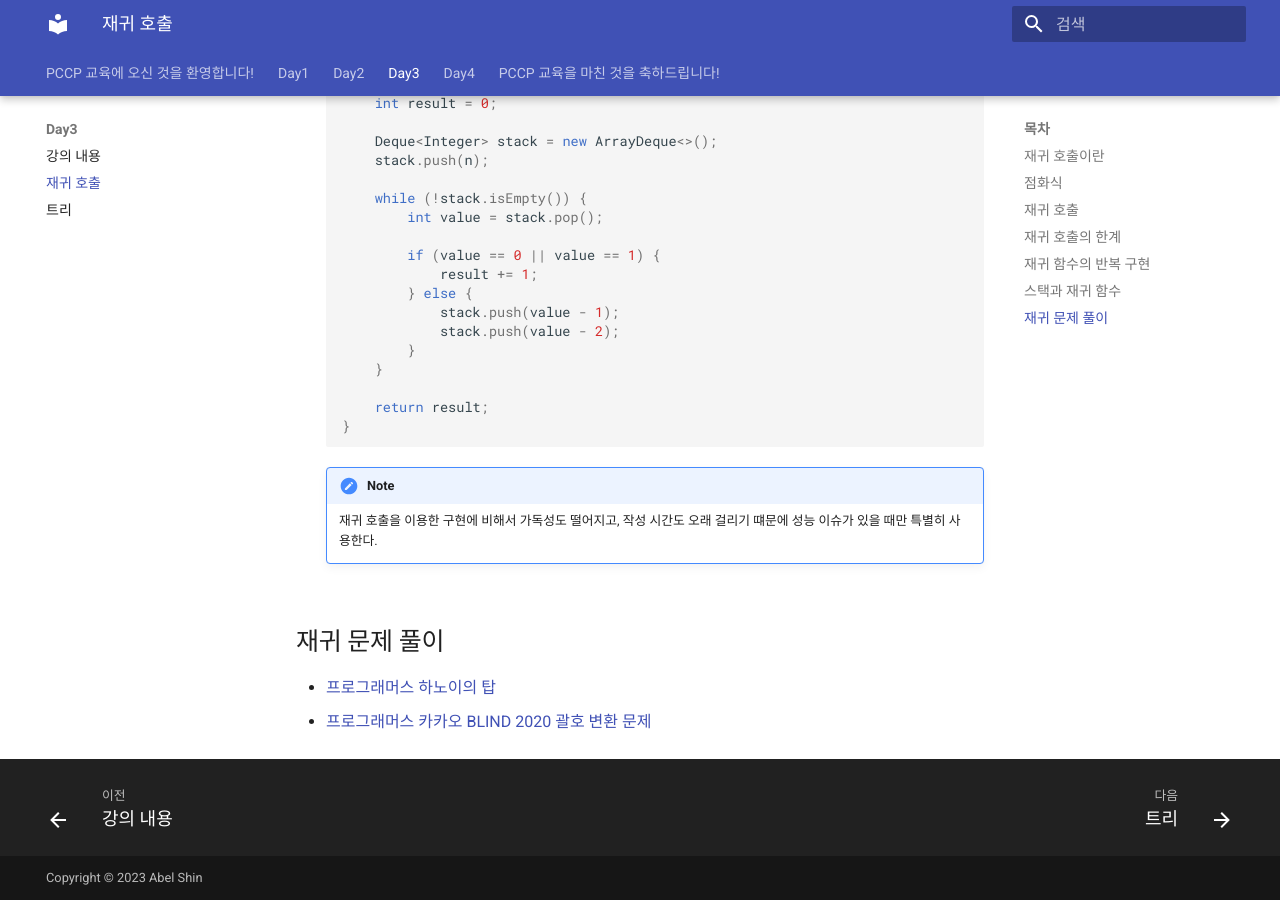
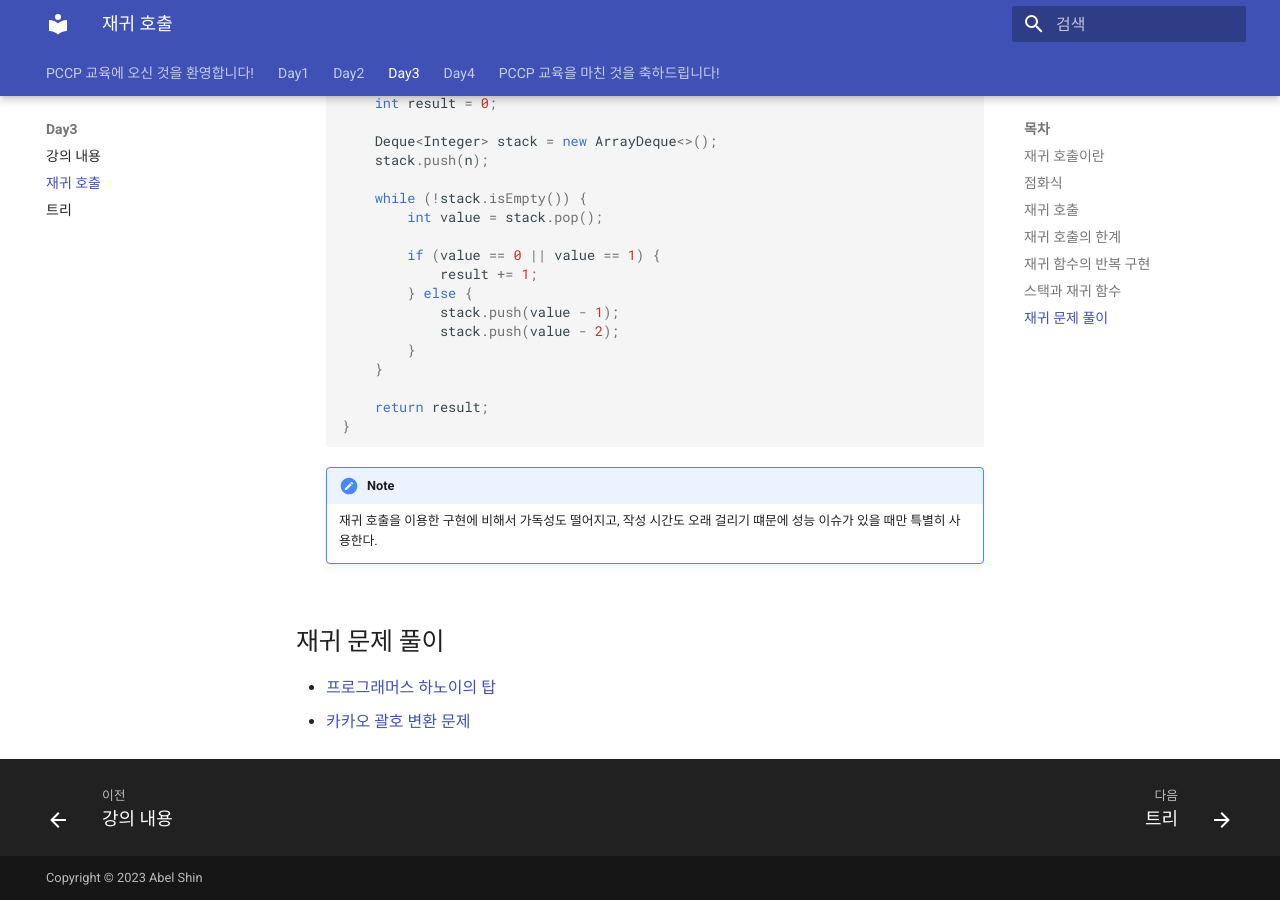
Before and after one commit to abel-shin/pccp-java, an MkDocs documentation site: the page built from docs/day3/section2.md, in a window 1280 px wide and 900 px high, scrolled down 2072 px. Built offline with MkDocs 1.6.1 and Material for MkDocs 9.7.7, drawn with Linux system fonts in a browser that asks for light colours.

Commit message:
fixed notation

```diff
--- a/docs/day3/section2.md
+++ b/docs/day3/section2.md
@@ -91,4 +91,4 @@ int fibonacci(n):
 ## 재귀 문제 풀이
 
 - [프로그래머스 하노이의 탑](https://programmers.co.kr/learn/courses/30/lessons/12946){:target="_blank"}
-- [프로그래머스 카카오 BLIND 2020 괄호 변환 문제](https://programmers.co.kr/learn/courses/30/lessons/60058){:target="_blank"}
+- [카카오 괄호 변환 문제](https://programmers.co.kr/learn/courses/30/lessons/60058){:target="_blank"}
```
